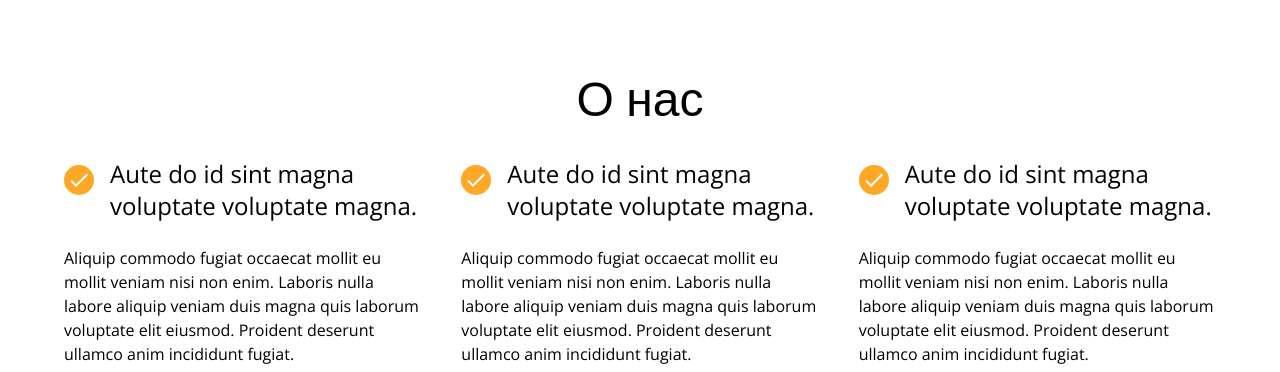
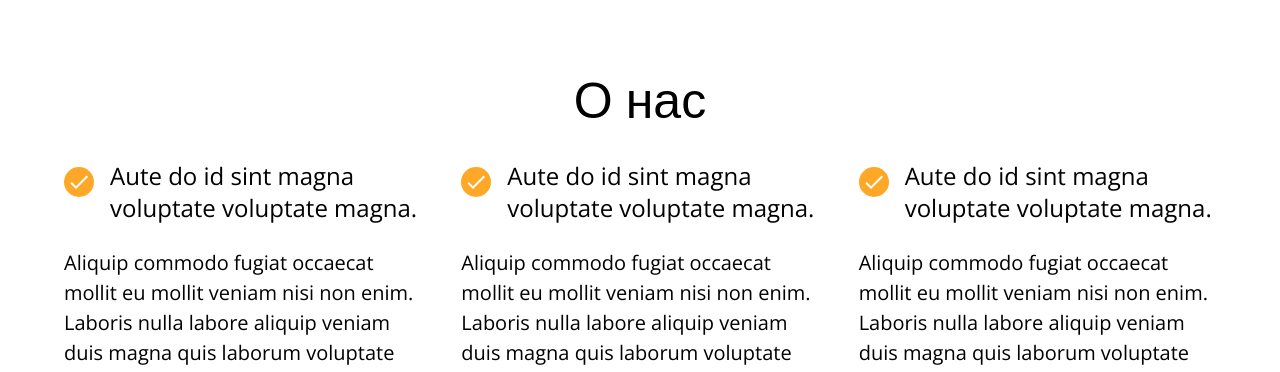
Before and after one commit to TopTrip-ge/top-trip, a React (Create React App) app: page / in a window 1280 px wide. Shown: the part 568-940 px from the top of the page. Built offline with nearby package versions, Linux system fonts and the light colour scheme; no server answers; the database is empty.

Commit message:
style: adaptive style improvements

```diff
--- a/src/pages/home/components/about-us/about-us.tsx
+++ b/src/pages/home/components/about-us/about-us.tsx
@@ -47,22 +47,40 @@ export const AboutUs: FC = () => {
   return (
     <Section>
       <Container>
-        <Typography component="h3" variant="h3" sx={{ my: 4, textAlign: "center" }}>
+        <Typography
+          component="h3"
+          variant="h3"
+          sx={{ my: 4, textAlign: "center", fontSize: { xs: "40px", sm: "50px" } }}
+        >
           О нас
         </Typography>
         <Grid container spacing={5} sx={{ justifyContent: "center" }}>
           {REASONS.map(({ reason, description }) => (
-            <Grid item xs={9} sm={6} md={4} sx={{ display: "flex", flexDirection: "column", gap: 3 }}>
+            <Grid
+              key={uniqid()}
+              item
+              xs={9}
+              sm={6}
+              md={4}
+              sx={{ display: "flex", flexDirection: "column", gap: 3, alignItems: "center" }}
+            >
+              <CheckMark marginTop="7px" displayXs="flex" displaySm="none" />
               <Typography
                 key={uniqid()}
                 component="h5"
                 variant="h5"
-                sx={{ display: "flex", flexDirection: "row", gap: 2, alignItems: "top" }}
+                sx={{
+                  display: "flex",
+                  flexDirection: "row",
+                  gap: 2,
+                  alignItems: "top",
+                  fontSize: { xs: "16px", sm: "20px", md: "24px" },
+                }}
               >
-                <CheckMark marginTop="7px" />
+                <CheckMark marginTop="7px" displayXs="none" displaySm="flex" />
                 {reason}
               </Typography>
-              <Typography key={uniqid()} component="p">
+              <Typography key={uniqid()} component="p" sx={{ fontSize: { xs: "10px", sm: "16px", md: "20px" } }}>
                 {description}
               </Typography>
             </Grid>
--- a/src/pages/home/components/about-us/components/сheck-mark/check-mark.tsx
+++ b/src/pages/home/components/about-us/components/сheck-mark/check-mark.tsx
@@ -4,12 +4,14 @@ import { Icon } from "components/icon";
 
 interface Props {
   marginTop?: number | string;
+  displayXs?: string;
+  displaySm?: string;
 }
 
-export const CheckMark: FC<Props> = ({ marginTop }) => (
+export const CheckMark: FC<Props> = ({ marginTop, displayXs, displaySm }) => (
   <Box
     sx={{
-      display: "flex",
+      display: { xs: displayXs, sm: displaySm },
       flexShrink: 0,
       alignItems: "center",
       justifyContent: "center",
```
